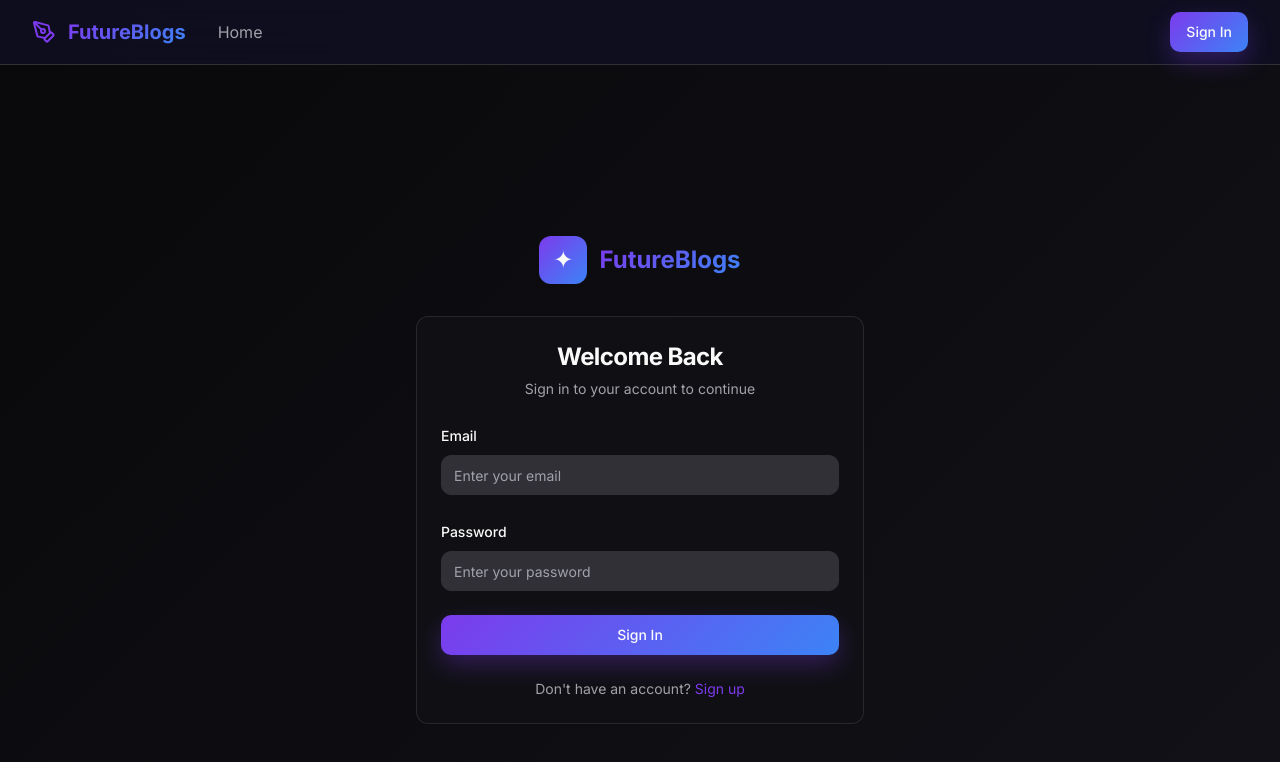
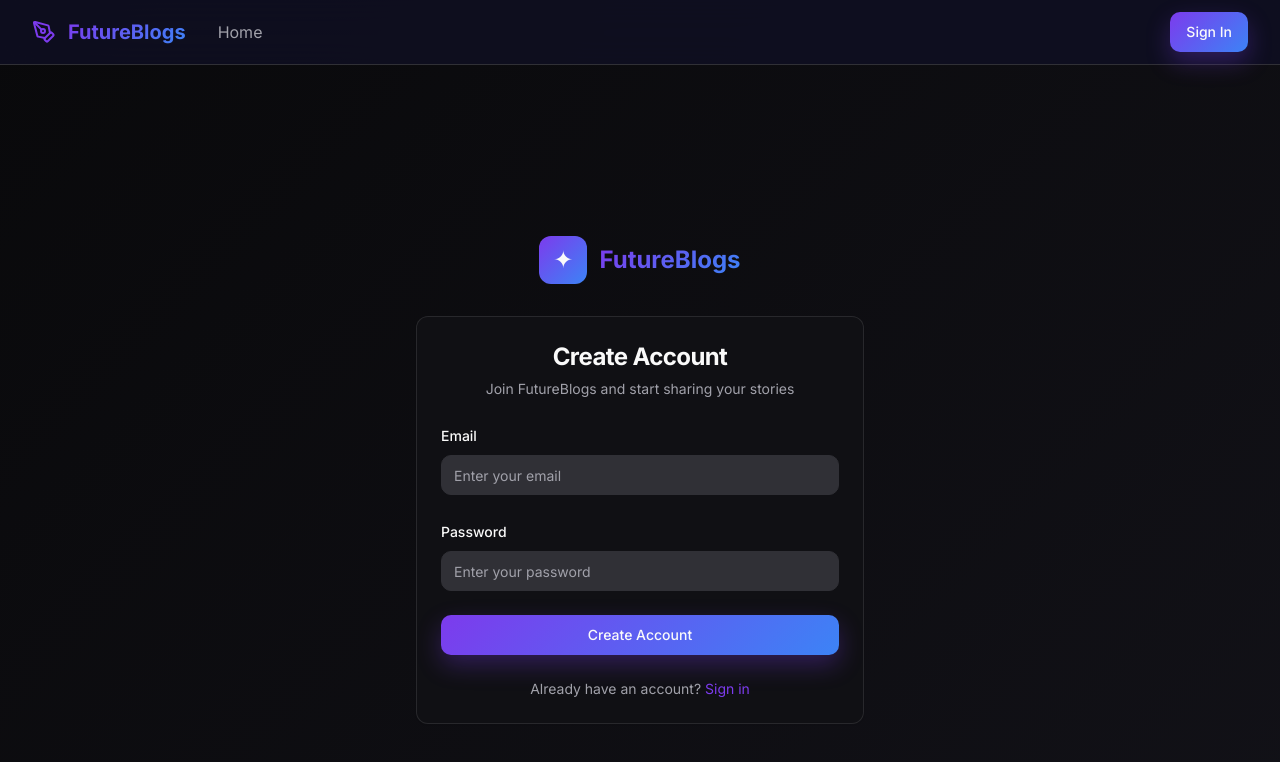
Before and after one commit to Nox-Invicte/futureblog, a React (Vite) app: page /auth in a window 1280 px wide. Shown: the top 762 px of the page. Built offline with nearby package versions, Linux system fonts and the light colour scheme; no server answers; a web font is replaced by a local one.

Commit message:
Backend Issues

```diff
--- a/src/components/auth-form.tsx
+++ b/src/components/auth-form.tsx
@@ -21,8 +21,8 @@ const authSchema = z.object({
 type AuthFormData = z.infer<typeof authSchema>;
 
 interface AuthFormProps {
-  mode: "sign-in" | "signup";
-  onModeChange: (mode: "sign-in" | "signup") => void;
+  mode: "signin" | "signup";
+  onModeChange: (mode: "signin" | "signup") => void;
 }
 
 export default function AuthForm({ mode, onModeChange }: AuthFormProps) {
@@ -41,7 +41,8 @@ export default function AuthForm({ mode, onModeChange }: AuthFormProps) {
 
   const authMutation = useMutation({
     mutationFn: async (data: AuthFormData) => {
-      if (mode === "sign-in") {
+      if (mode === "signin") {
+        console.log('[DEBUG] Sign in button clicked, sending sign in request', data);
         await login(data.email, data.password);
       } else {
         await signup(data.email, data.password, data.name || "");
@@ -50,7 +51,7 @@ export default function AuthForm({ mode, onModeChange }: AuthFormProps) {
     onSuccess: () => {
       toast({
         title: "Success",
-        description: mode === "sign-in" ? "Signed in successfully!" : "Account created successfully!",
+        description: mode === "signin" ? "Signed in successfully!" : "Account created successfully!",
       });
       navigate("/dashboard");
     },
@@ -73,10 +74,10 @@ export default function AuthForm({ mode, onModeChange }: AuthFormProps) {
     <Card className="glass-card w-full max-w-md mx-auto">
       <CardHeader className="text-center">
         <CardTitle className="text-2xl font-bold text-foreground">
-          {mode === "sign-in" ? "Welcome Back" : "Create Account"}
+          {mode === "signin" ? "Welcome Back" : "Create Account"}
         </CardTitle>
         <CardDescription className="text-muted-foreground">
-          {mode === "sign-in"
+          {mode === "signin"
             ? "Sign in to your account to continue"
             : "Join FutureBlogs and start sharing your stories"
           }
@@ -141,21 +142,21 @@ export default function AuthForm({ mode, onModeChange }: AuthFormProps) {
             data-testid="button-submit"
           >
             {authMutation.isPending
-              ? (mode === "sign-in" ? "sign-ing In..." : "Creating Account...")
-              : (mode === "sign-in" ? "Sign In" : "Create Account")
+              ? (mode === "signin" ? "Signing In..." : "Creating Account...")
+              : (mode === "signin" ? "Sign In" : "Create Account")
             }
           </Button>
         </form>
 
         <div className="mt-6 text-center">
           <p className="text-muted-foreground text-sm">
-            {mode === "sign-in" ? "Don't have an account? " : "Already have an account? "}
+            {mode === "signin" ? "Don't have an account? " : "Already have an account? "}
             <button
-              onClick={() => onModeChange(mode === "sign-in" ? "signup" : "sign-in")}
+              onClick={() => onModeChange(mode === "signin" ? "signup" : "signin")}
               className="text-primary hover:text-primary/80 transition-smooth"
               data-testid="button-switch-mode"
             >
-              {mode === "sign-in" ? "Sign up" : "Sign in"}
+              {mode === "signin" ? "Sign up" : "Sign in"}
             </button>
           </p>
         </div>
```
